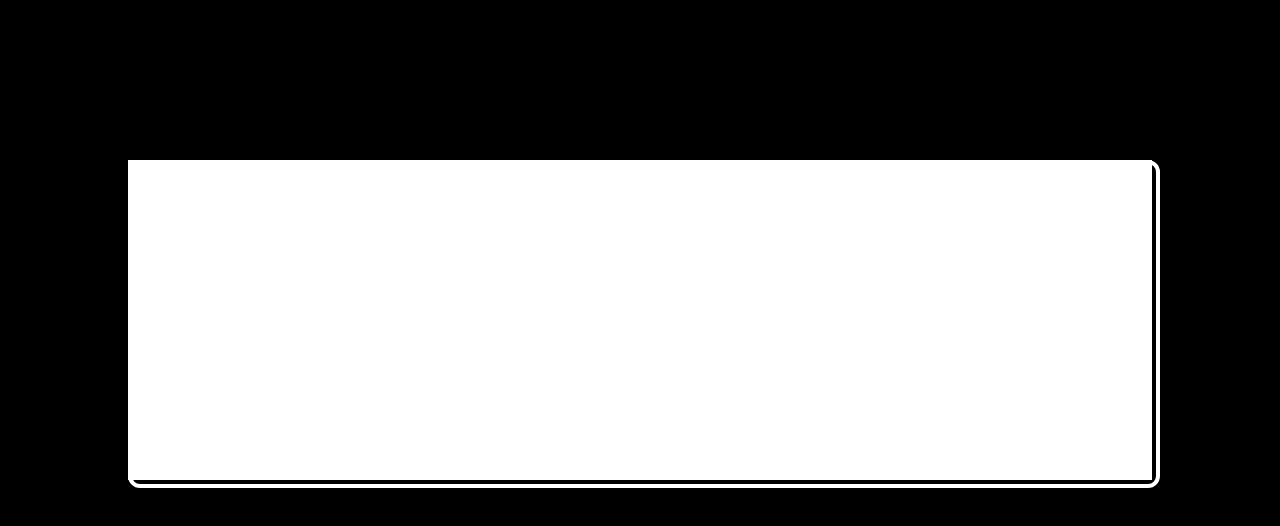
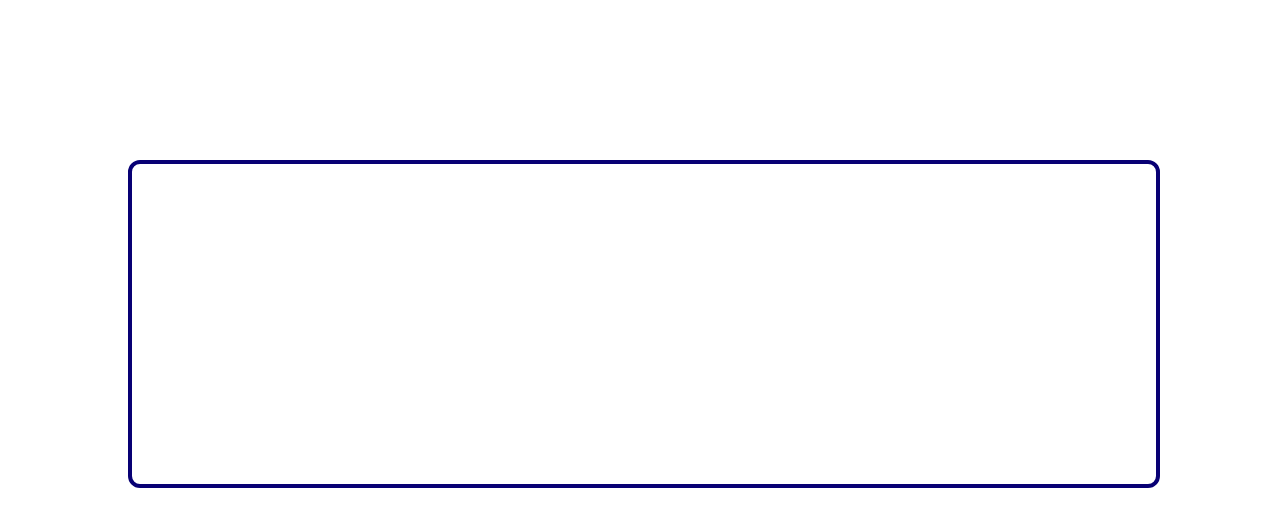
Before and after one commit to ailtonbarreto/dash_vr, a plain HTML site: page index.html in a window 1280 px wide. Drawn offline with Linux system fonts and the light colour scheme.

Commit message:
Update index.html

```diff
--- a/index.html
+++ b/index.html
@@ -24,7 +24,7 @@
             height: 100vh;
             z-index:9999;
             background:rgb(1, 40, 99);
-            opacity: 0.8;
+            opacity: 0.9;
         ">
     </iframe>
 
@@ -40,10 +40,10 @@
     ">
 
         <!-- MÁSCARAS PRETAS AO REDOR DA JANELA -->
-        <div style="position:absolute; top:0; left:0; width:100%; height:20vh; background:black;"></div>
-        <div style="position:absolute; bottom:0; left:0; width:100%; height:40vh; background:black;"></div>
-        <div style="position:absolute; top:20vh; left:0; width:10vw; height:40vh; background:black;"></div>
-        <div style="position:absolute; top:20vh; right:0; width:10vw; height:40vh; background:black;"></div>
+        <div style="position:absolute; top:0; left:0; width:100%; height:21%; background:white;"></div>
+        <div style="position:absolute; bottom:0; left:0; width:100%; height:40vh; background: white;"></div>
+        <div style="position:absolute; top:20vh; left:0; width:12%; height:40vh; background:white;"></div>
+        <div style="position:absolute; top:20vh; right:0; width:10%; height:40vh; background:white;"></div>
 
         <!-- JANELA DE SCAN (TRANSPARENTE) -->
         <div style="
@@ -53,7 +53,7 @@
             width: 80vw;
             height: 40vh;
             background: transparent;
-            border: 4px solid white;
+            border: 4px solid rgb(8, 0, 116);
             border-radius: 12px;
         ">
 
```
